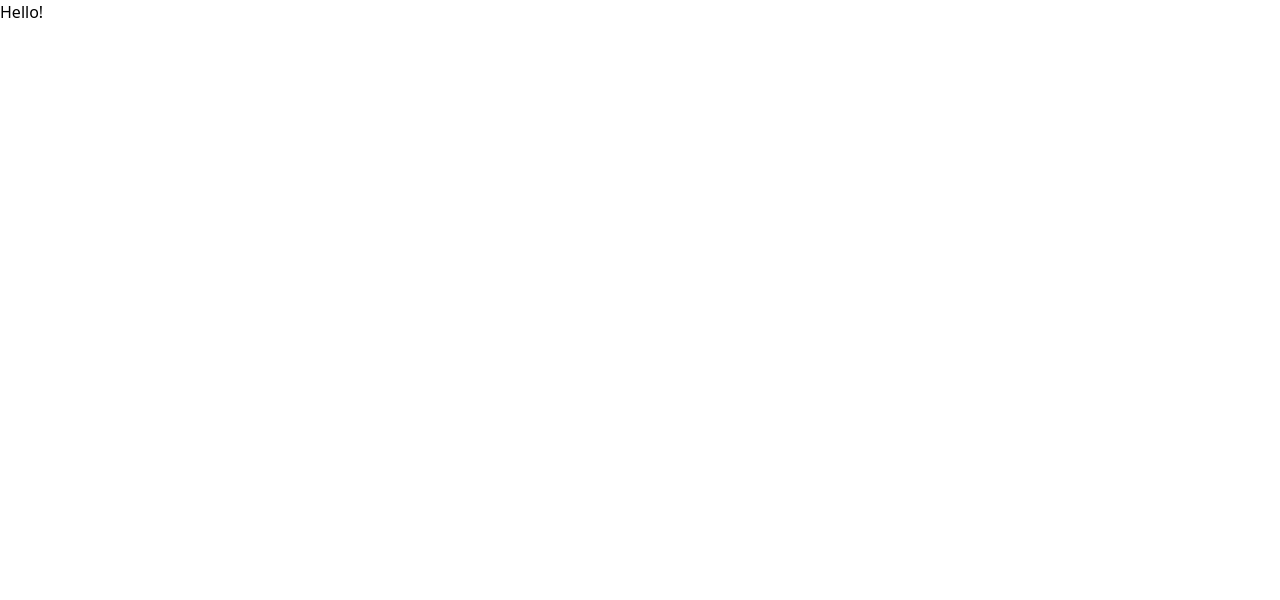
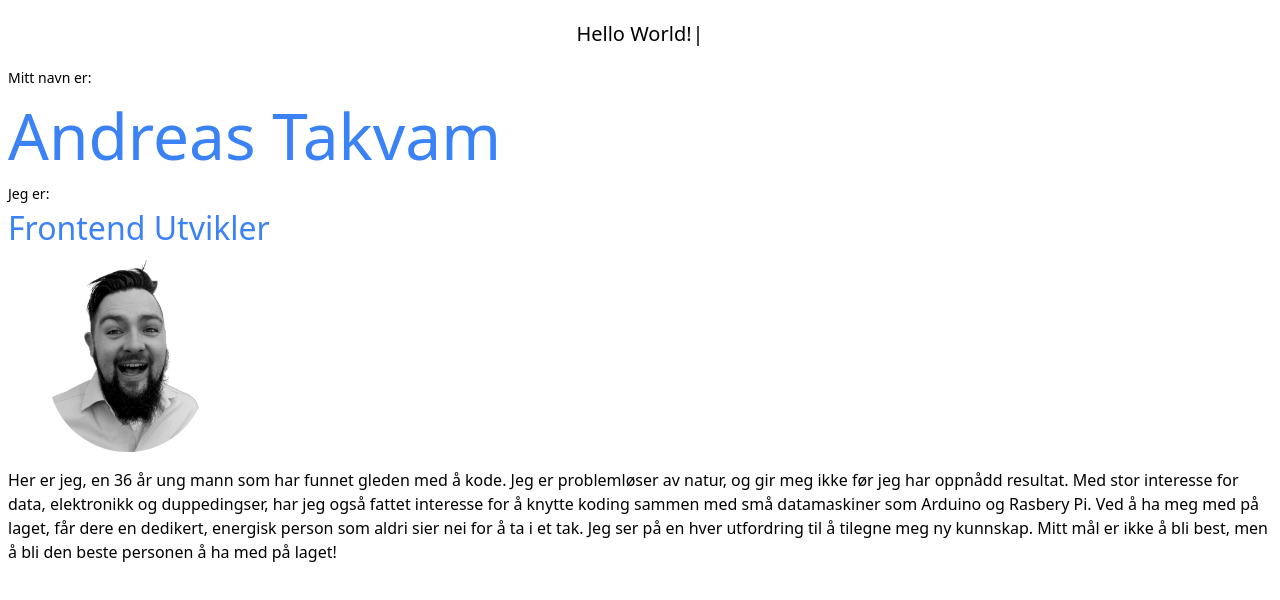
Before and after one commit to Andreastak86/portfolio_23, a Next.js app: page / in a window 1280 px wide. Shown: the top 600 px of the page. Built offline with nearby package versions, Linux system fonts and the light colour scheme.

Commit message:
add content

```diff
--- /dev/null
+++ b/components/typingEffect.js
@@ -0,0 +1,17 @@
+import React from "react";
+import Typewriter from "typewriter-effect";
+
+export default function TypingEffect() {
+    return (
+        <div>
+            <Typewriter
+                options={{
+                    strings: ["Hello World!"],
+                    autoStart: true,
+                    pauseFor: 4500,
+                    loop: true,
+                }}
+            />
+        </div>
+    );
+}
--- a/pages/index.js
+++ b/pages/index.js
@@ -1,5 +1,8 @@
 import Head from "next/head";
 import Image from "next/image";
+import Type from "../components/TypingEffect";
+
+import Me from "../image/Andreas.png";
 
 export default function Home() {
     return (
@@ -16,8 +19,43 @@ export default function Home() {
                 />
                 <link rel='icon' href='/favicon.ico' />
             </Head>
-            <main className=''>
-                <div>Hello!</div>
+            <main className='mx-2 '>
+                <div className='flex justify-center py-5 text-xl '>
+                    <Type />
+                </div>
+                <section className='mx-auto '>
+                    <div>
+                        <p className='text-sm '>Mitt navn er:</p>
+                        <p className='text-blue-500 text-[64px] '>
+                            Andreas Takvam
+                        </p>
+                        <p className='text-sm '>Jeg er:</p>
+                        <p className='text-blue-500 text-[32px] '>
+                            Frontend Utvikler
+                        </p>
+                        <div className='mx-10 '>
+                            <Image
+                                className='rounded-full'
+                                src={Me}
+                                alt='Profilbilde av Andreas'
+                                height={200}
+                            />
+                        </div>
+                        <p className='mt-4'>
+                            Her er jeg, en 36 år ung mann som har funnet gleden
+                            med å kode. Jeg er problemløser av natur, og gir meg
+                            ikke før jeg har oppnådd resultat. Med stor
+                            interesse for data, elektronikk og duppedingser, har
+                            jeg også fattet interesse for å knytte koding sammen
+                            med små datamaskiner som Arduino og Rasbery Pi. Ved
+                            å ha meg med på laget, får dere en dedikert,
+                            energisk person som aldri sier nei for å ta i et
+                            tak. Jeg ser på en hver utfordring til å tilegne meg
+                            ny kunnskap. Mitt mål er ikke å bli best, men å bli
+                            den beste personen å ha med på laget!
+                        </p>
+                    </div>
+                </section>
             </main>
         </>
     );
```
Also changed, not shown: package.json (+5 -3 lines), image/Andreas.png (added), 1 other file (tests, documents, lock files or other folders).
